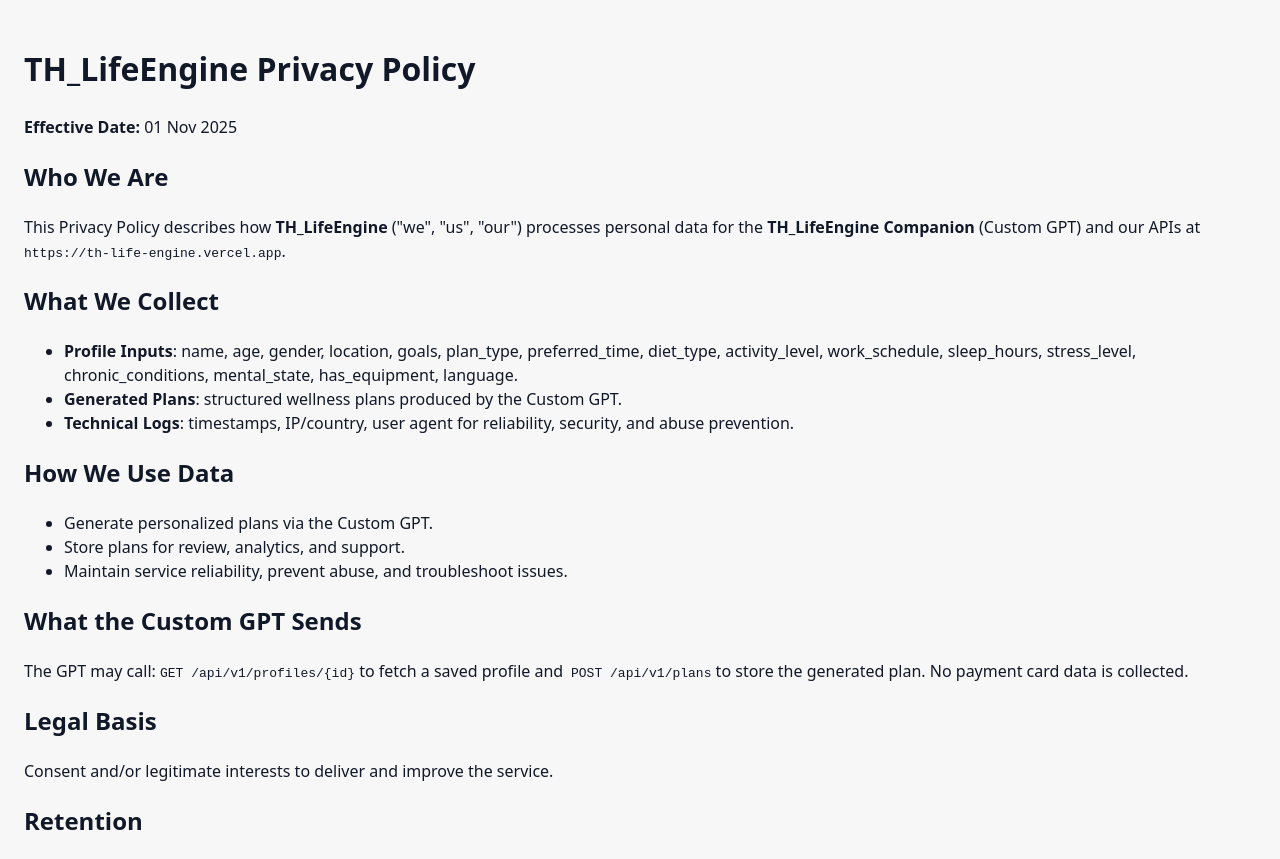
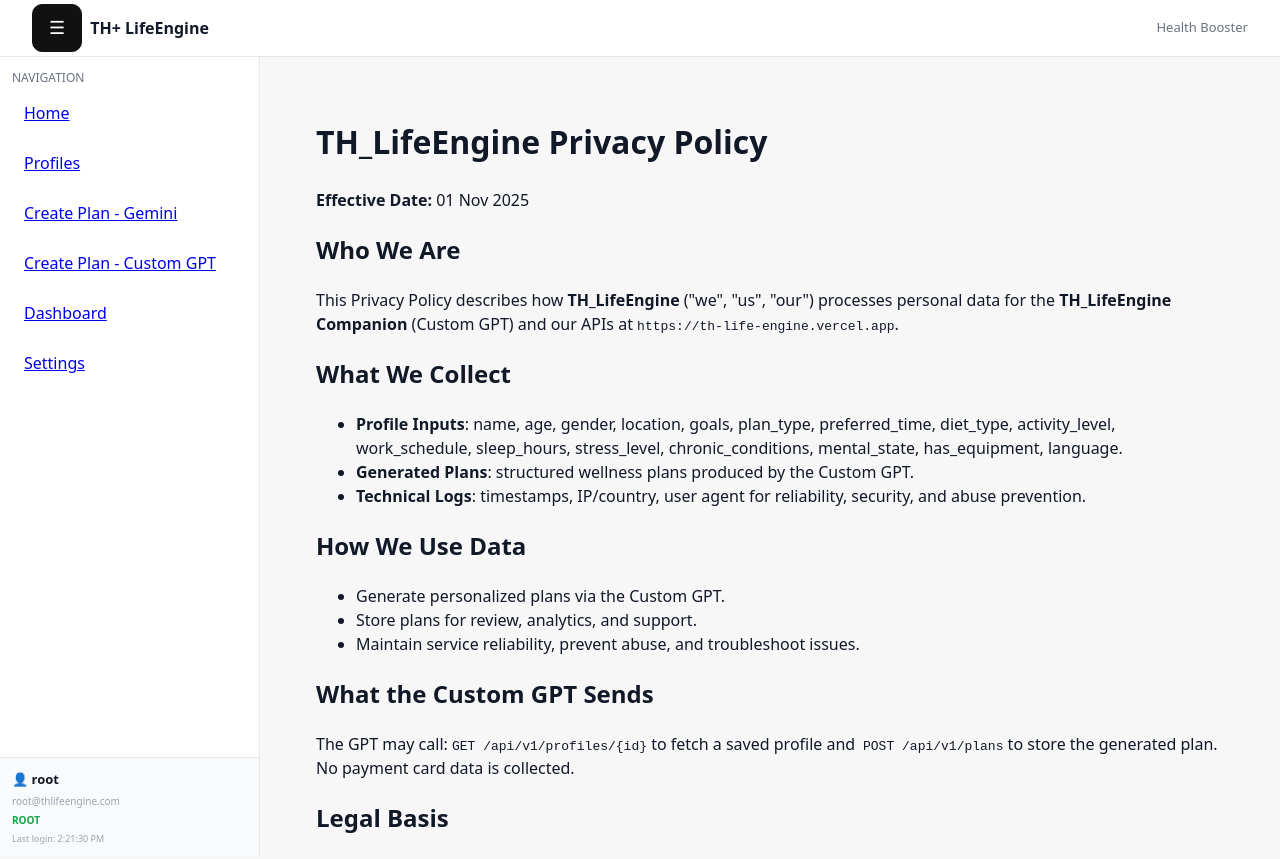
Before and after one commit to anchittandon-create/TH-LifeEngine, a Next.js app: page /privacy in a window 1280 px wide. Shown: the top 859 px of the page. Built offline with nearby package versions, Linux system fonts and the light colour scheme.

Commit message:
fix: Add persistent sidebar to all pages - use-custom-gpt and privacy

```diff
--- /dev/null
+++ b/app/privacy/layout.tsx
@@ -0,0 +1,9 @@
+import AppShell from "@/components/layout/AppShell";
+
+export default function PrivacyLayout({
+  children,
+}: {
+  children: React.ReactNode;
+}) {
+  return <AppShell>{children}</AppShell>;
+}
--- a/app/privacy/page.tsx
+++ b/app/privacy/page.tsx
@@ -1,6 +1,6 @@
 export default function PrivacyPage() {
   return (
-    <main className="prose mx-auto p-6">
+    <div className="prose mx-auto p-6">
       <h1>TH_LifeEngine Privacy Policy</h1>
       <p><strong>Effective Date:</strong> 01 Nov 2025</p>
 
@@ -59,6 +59,6 @@
 
       <h2>Changes</h2>
       <p>We may update this policy and post a new effective date.</p>
-    </main>
+    </div>
   );
 }
--- a/app/use-custom-gpt/page.tsx
+++ b/app/use-custom-gpt/page.tsx
@@ -186,7 +186,7 @@
   };
 
   return (
-    <main className="min-h-screen bg-gradient-to-br from-purple-50 via-white to-pink-50 py-10">
+    <div className="min-h-screen bg-gradient-to-br from-purple-50 via-white to-pink-50 py-10">
       <div className="max-w-5xl mx-auto px-6 space-y-10">
         <div className="text-center space-y-3">
           <h1 className="text-4xl font-bold text-gray-900">🤖 Use Custom GPT</h1>
@@ -264,7 +264,7 @@
           </div>
         )}
       </div>
-    </main>
+    </div>
   );
 }
 
```
Also changed, not shown: app/use-custom-gpt/layout.tsx (added, +9 -0 lines), 1 other file (tests, documents, lock files or other folders).
